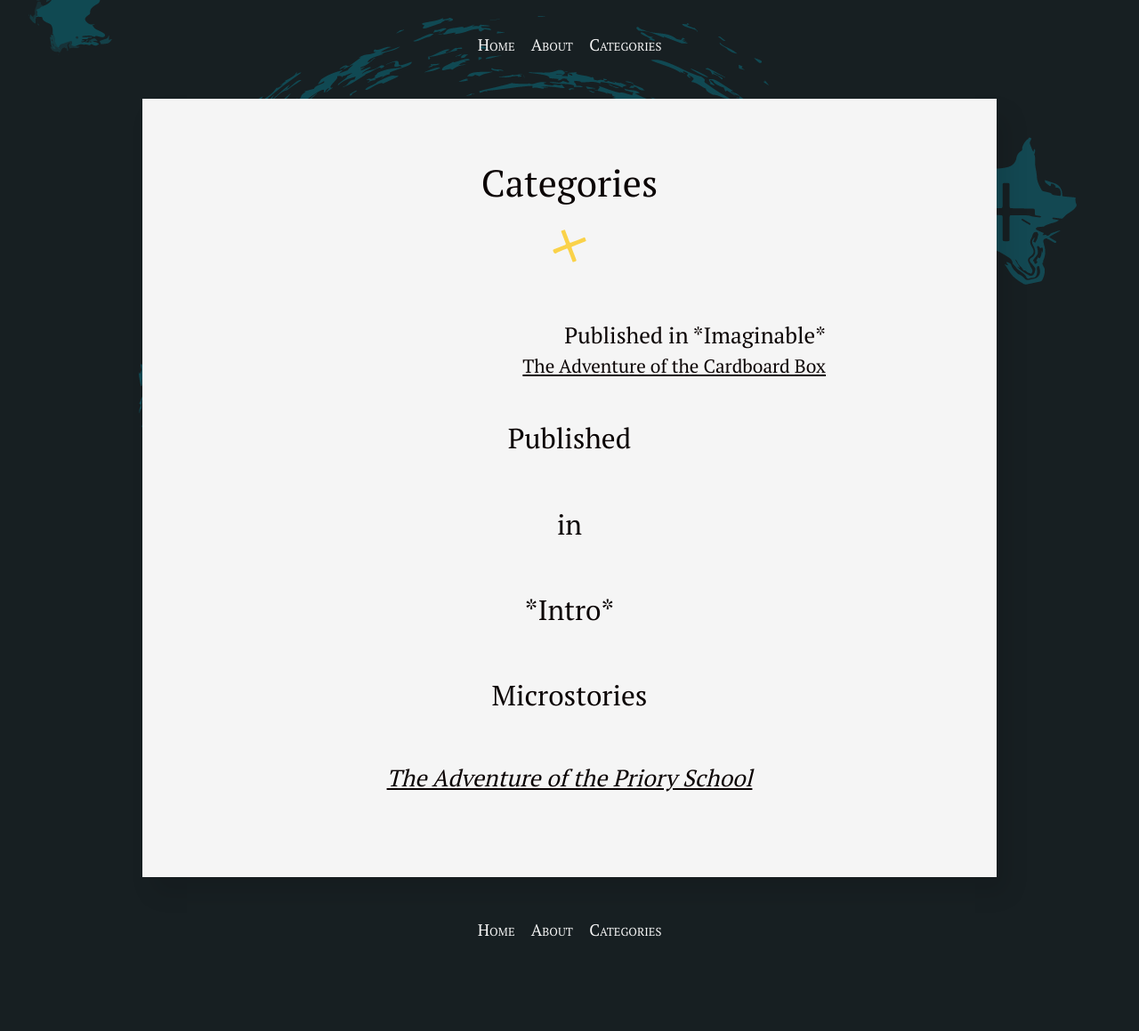
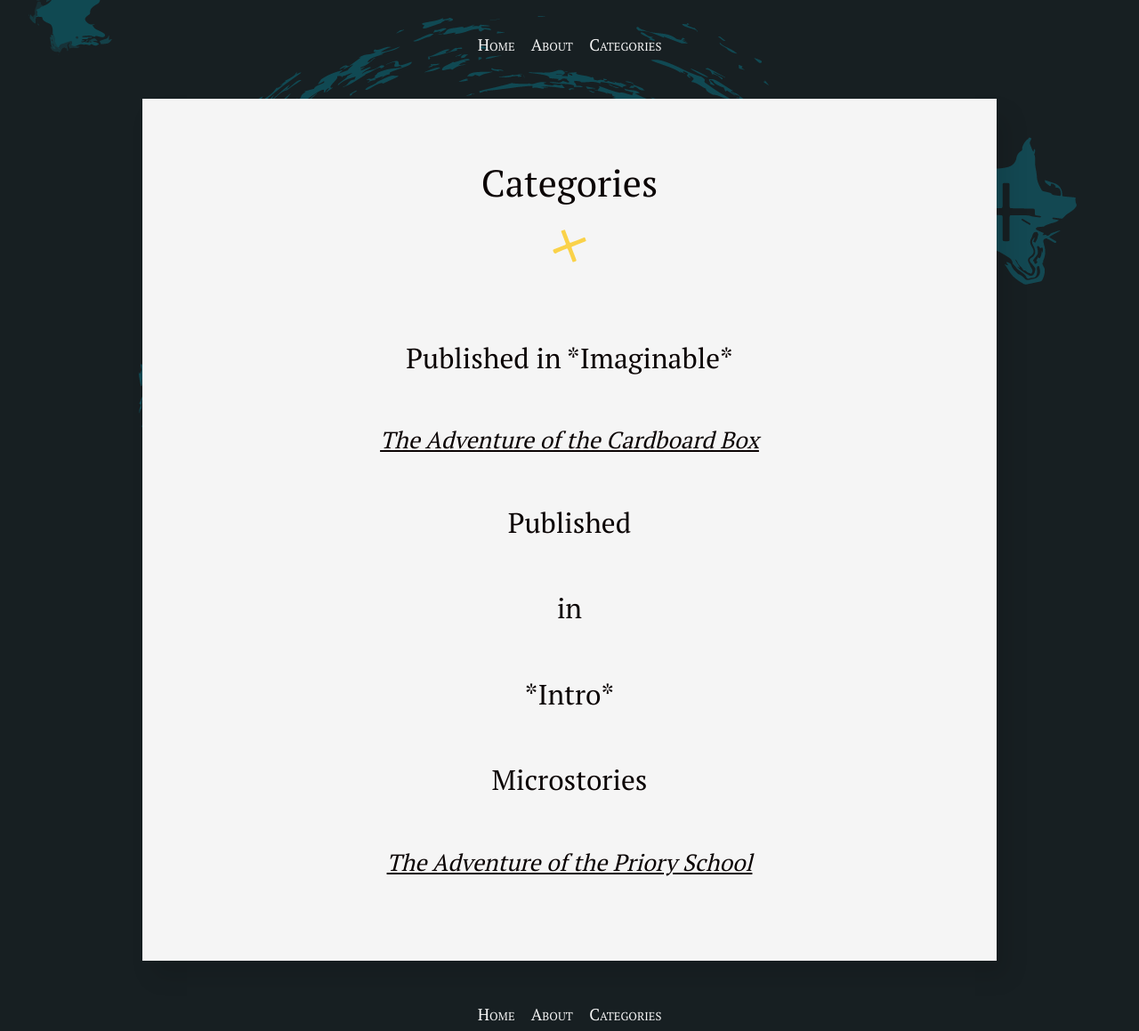
Before and after one commit to silvialohrmann/editorial, a Jekyll site: the page built from categories.html, in a window 1280 px wide. Shown: the whole page at 89% size. Built offline with Jekyll 4.4.1, drawn with Linux system fonts in a browser that asks for light colours; before the commit the page ends 1064 px from its top, so only the background shows below that.

Commit message:
Update _base.scss

```diff
--- a/_sass/_base.scss
+++ b/_sass/_base.scss
@@ -23,10 +23,10 @@
   text-align: center;
 }
 
-#archives > div:nth-child(1) > h3 {
+#archives > h3 {
   font-size: 1.2em;
   margin: 0;
-  text-align: right;
+  text-align: left;
 }
 
 h4 {
@@ -36,11 +36,11 @@
   text-align: center;
 }
 
-#archives > div:nth-child(1) > article > h4 {
+#archives > article > h4 {
   font-size: 1em;
   font-style: normal;
   margin: 0;
-  text-align: right;
+  text-align: left;
 }
 
 h5 {
@@ -57,7 +57,7 @@
   text-align: center;
 }
 
-ol {
+#main > div.post-content.e-content > div > ol {
   marging: 0;
 }
 
```
